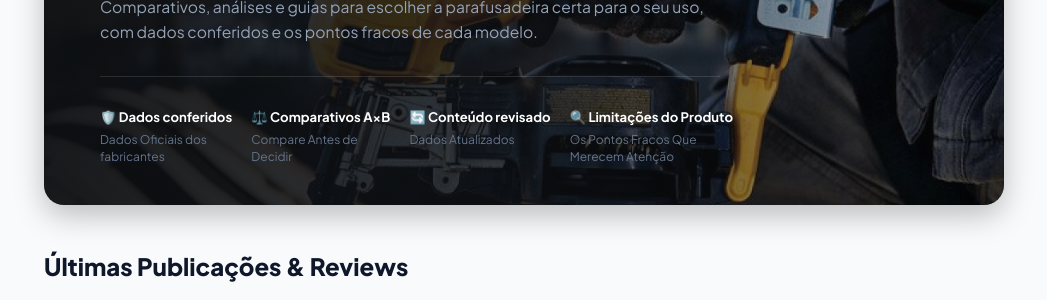
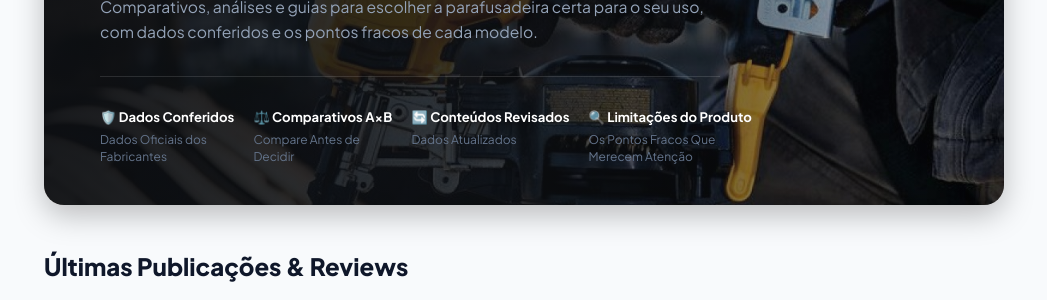
Before and after one commit to membroequipe/SiteReview, a Jekyll site: the page built from index.html, in a window 1280 px wide and 900 px high. Shown: the part 320-620 px from the top of the window, without its empty margins (116-1163 px from the left). Built offline with Jekyll 4.4.1, drawn with Linux system fonts in a browser that asks for light colours.

Commit message:
Update index.html

```diff
--- a/index.html
+++ b/index.html
@@ -263,15 +263,15 @@ title: "Início"
   <!-- Rodapé com os 4 Pilares / Selos -->
   <div class="hero-banner-footer">
     <div class="hero-footer-item">
-      <h4>🛡️ Dados conferidos</h4>
-      <p>Dados Oficiais dos fabricantes</p>
+      <h4>🛡️ Dados Conferidos</h4>
+      <p>Dados Oficiais dos Fabricantes</p>
     </div>
     <div class="hero-footer-item">
       <h4>⚖️ Comparativos A×B</h4>
       <p>Compare Antes de Decidir</p>
     </div>
     <div class="hero-footer-item">
-      <h4>🔄 Conteúdo revisado</h4>
+      <h4>🔄 Conteúdos Revisados</h4>
       <p>Dados Atualizados</p>
     </div>
     <div class="hero-footer-item">
```
